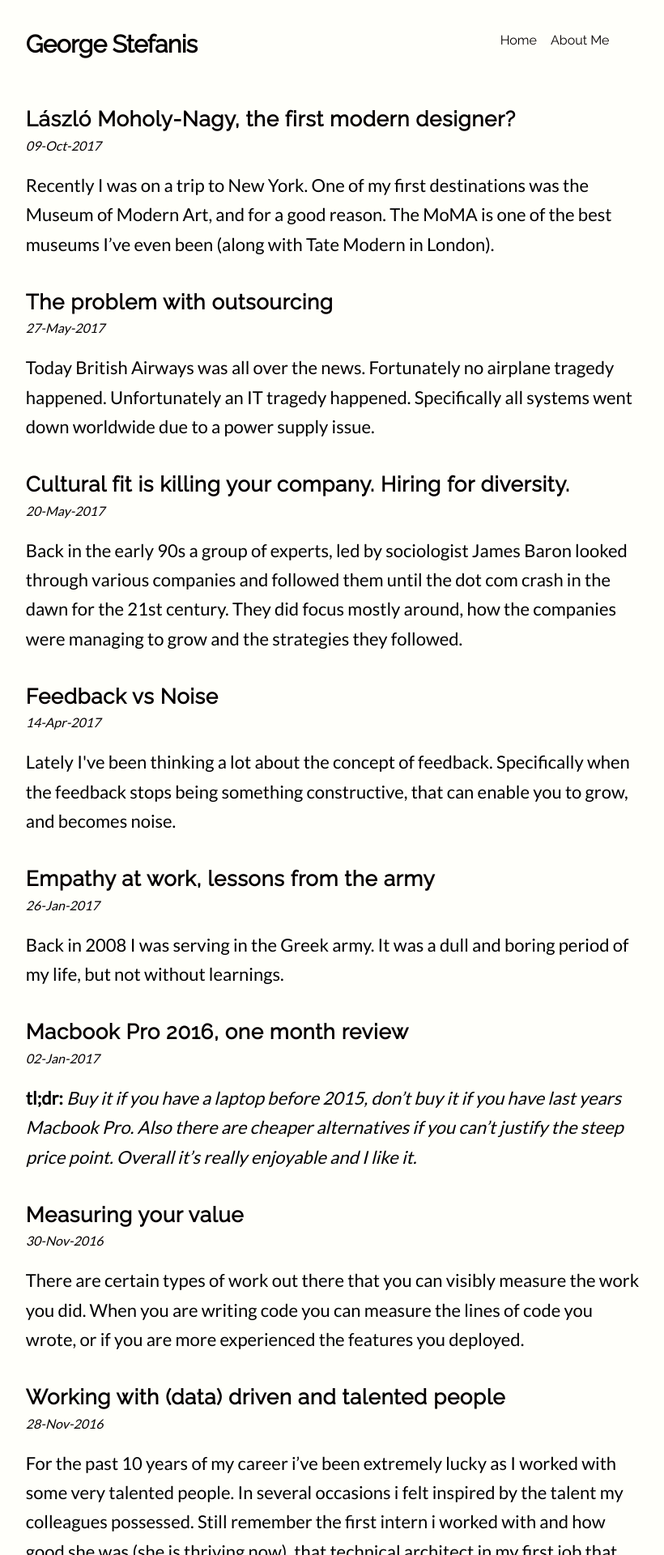
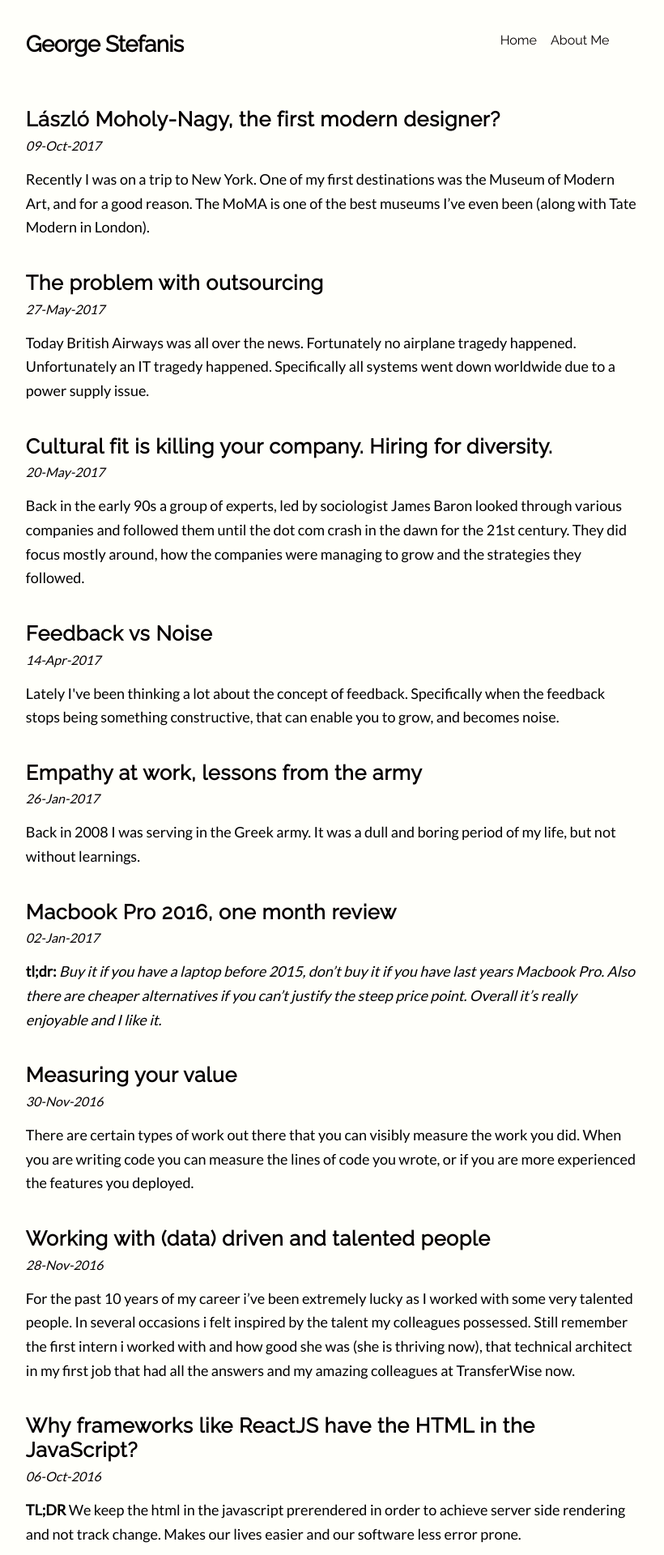
Before and after one commit to skywritergr/georgestefanis.com, a Jekyll site: the page built from index.html, in a window 1280 px wide. Shown: the top 1920 px of the page at 81% size, without its empty margins (229-1049 px from the left). Built offline with Jekyll 4.4.1, drawn with Linux system fonts in a browser that asks for light colours; Markdown is read by kramdown in place of the engine named in the settings; the list of posts is cut into pages by our own code.

Commit message:
font size adjustment

```diff
--- a/css/main.scss
+++ b/css/main.scss
@@ -8,7 +8,7 @@
 $header-font: 'Raleway', sans-serif;
 $main-text-font: 'Lato', sans-serif;
 $line-height-size: 1.65em;
-$text-font-size: 1.375em;
+$text-font-size: 1.125em;
 
 body {
   display: flex;
@@ -34,7 +34,7 @@
   h1 {
     display: inline-block;
     margin: 0;
-    font-size: $text-font-size + 0.5;
+    font-size: $text-font-size + 0.6;
     font-weight: bolder;
     letter-spacing: -0.02em;
 
@@ -88,7 +88,7 @@
       margin-top: 5%;
       font-family: $header-font;
       letter-spacing: 0.025em;
-      font-size: $text-font-size + 0.25;
+      font-size: $text-font-size + 0.45;
     }
 
     p {
```
